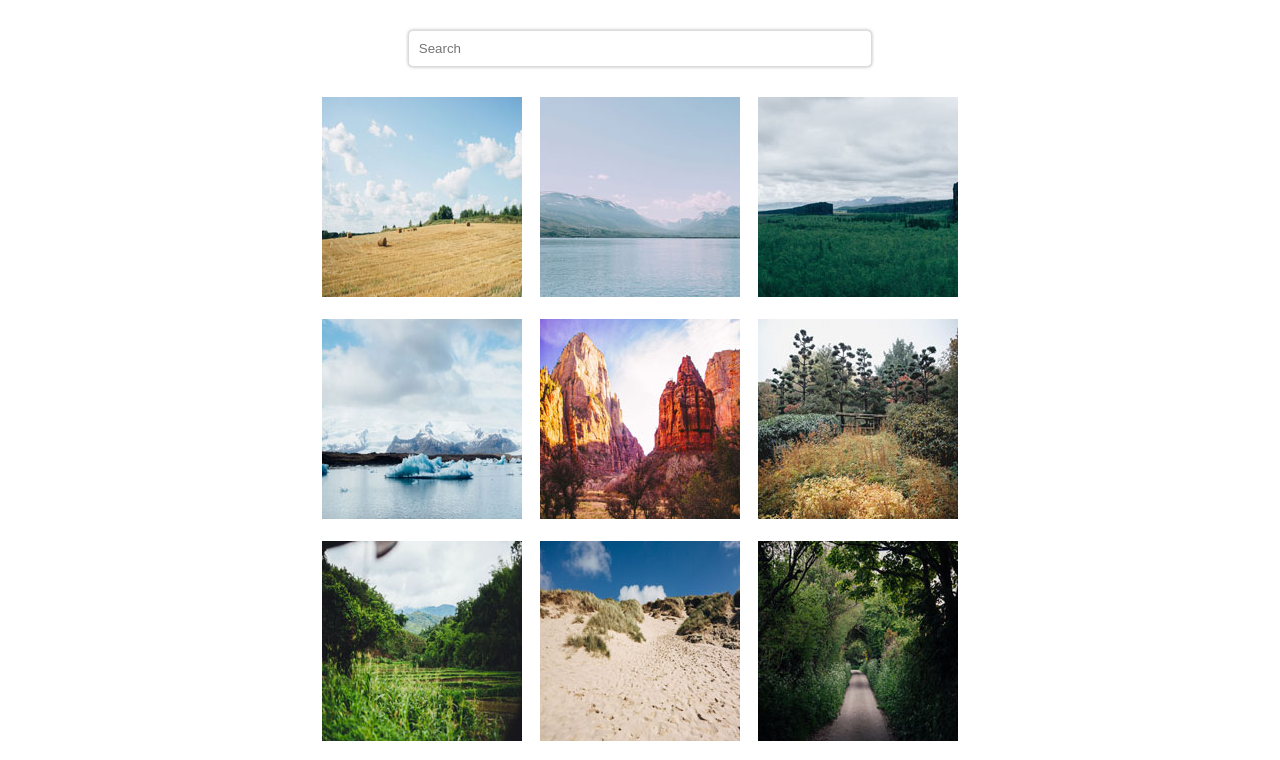
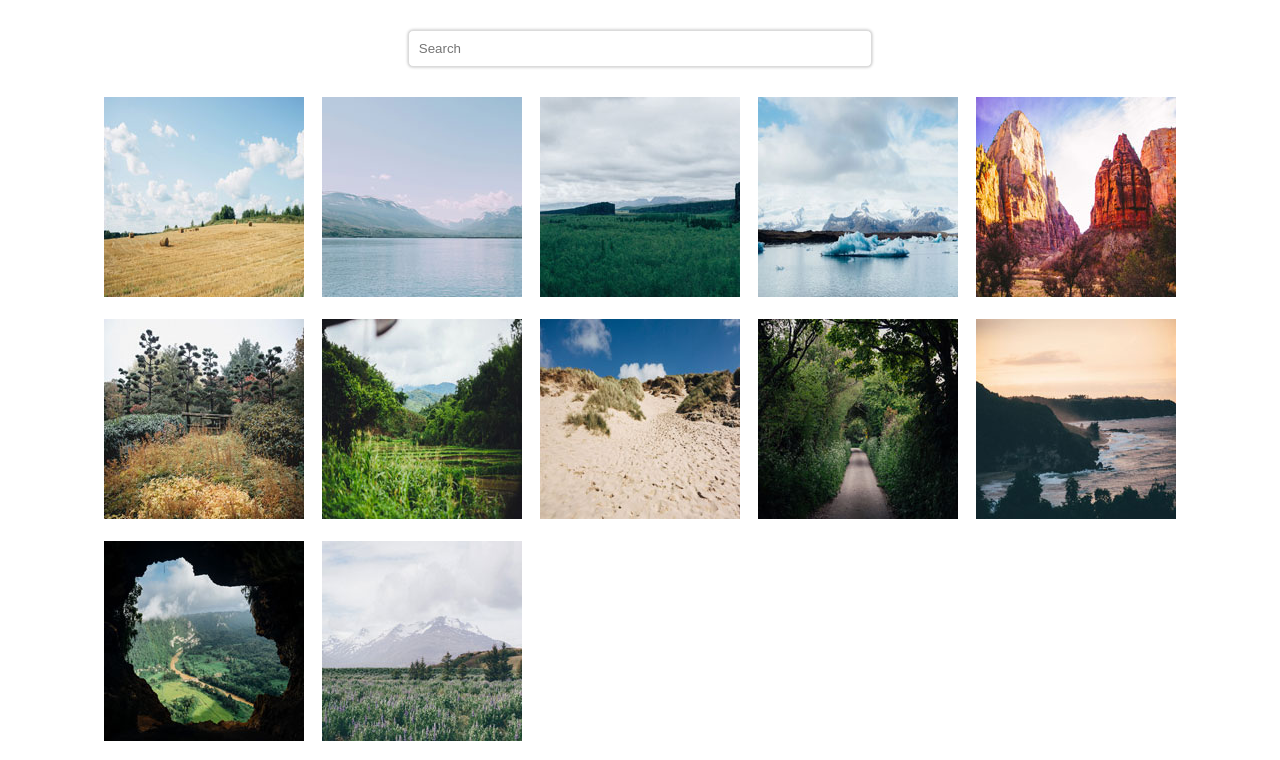
Before and after one commit to lazar-brigitta/interactive-photo-gallery, a plain HTML site: page index.html in a window 1280 px wide. Shown: the top 760 px of the page. Drawn offline with Linux system fonts and the light colour scheme.

Commit message:
updated styles.css file

```diff
--- a/css/styles.css
+++ b/css/styles.css
@@ -14,10 +14,9 @@
     display: grid;
     grid-template-columns: repeat(auto-fit, 200px);
     justify-content: center;
-    width: 65%;
+    width: 90%;
     margin: auto;
     grid-gap: 18px;
-
 }
 
 a {
```
